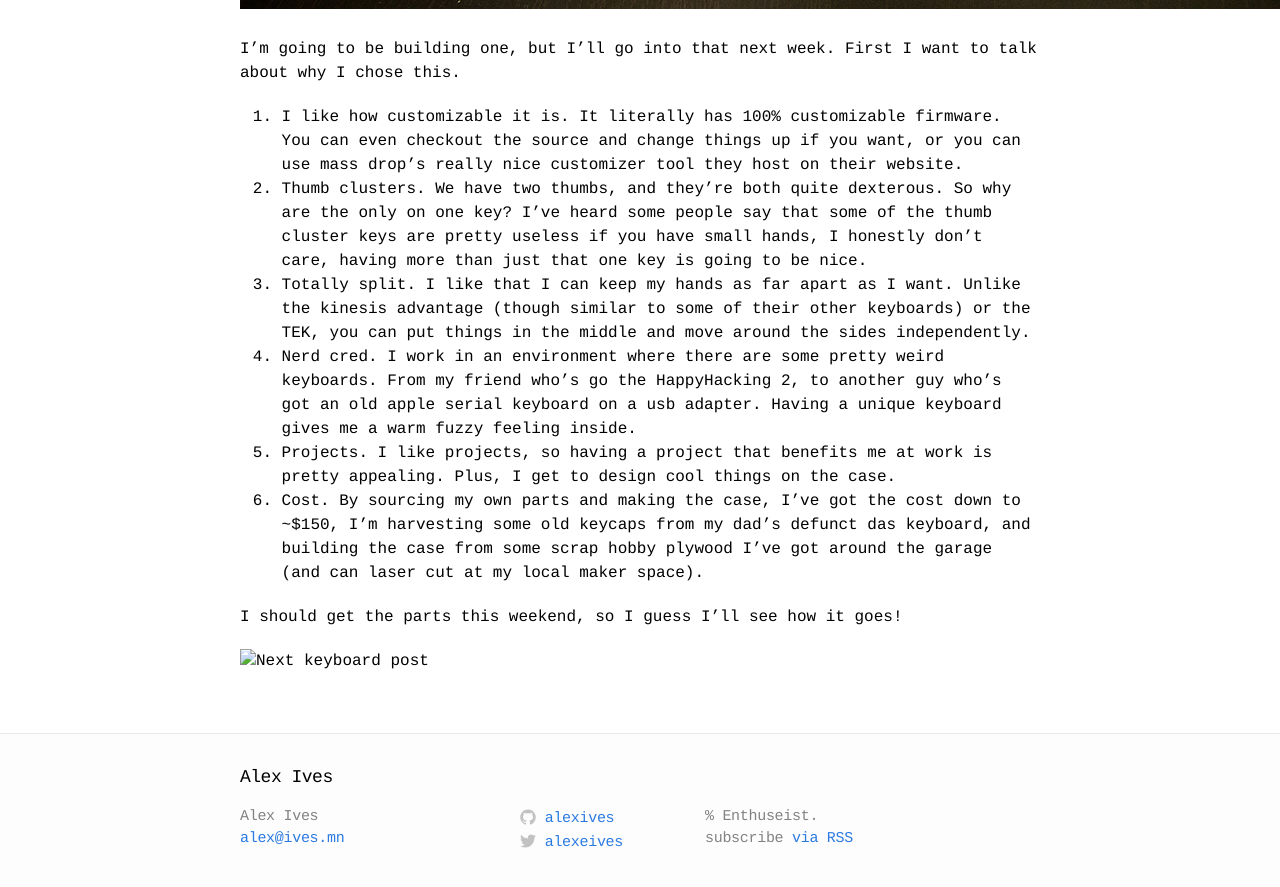
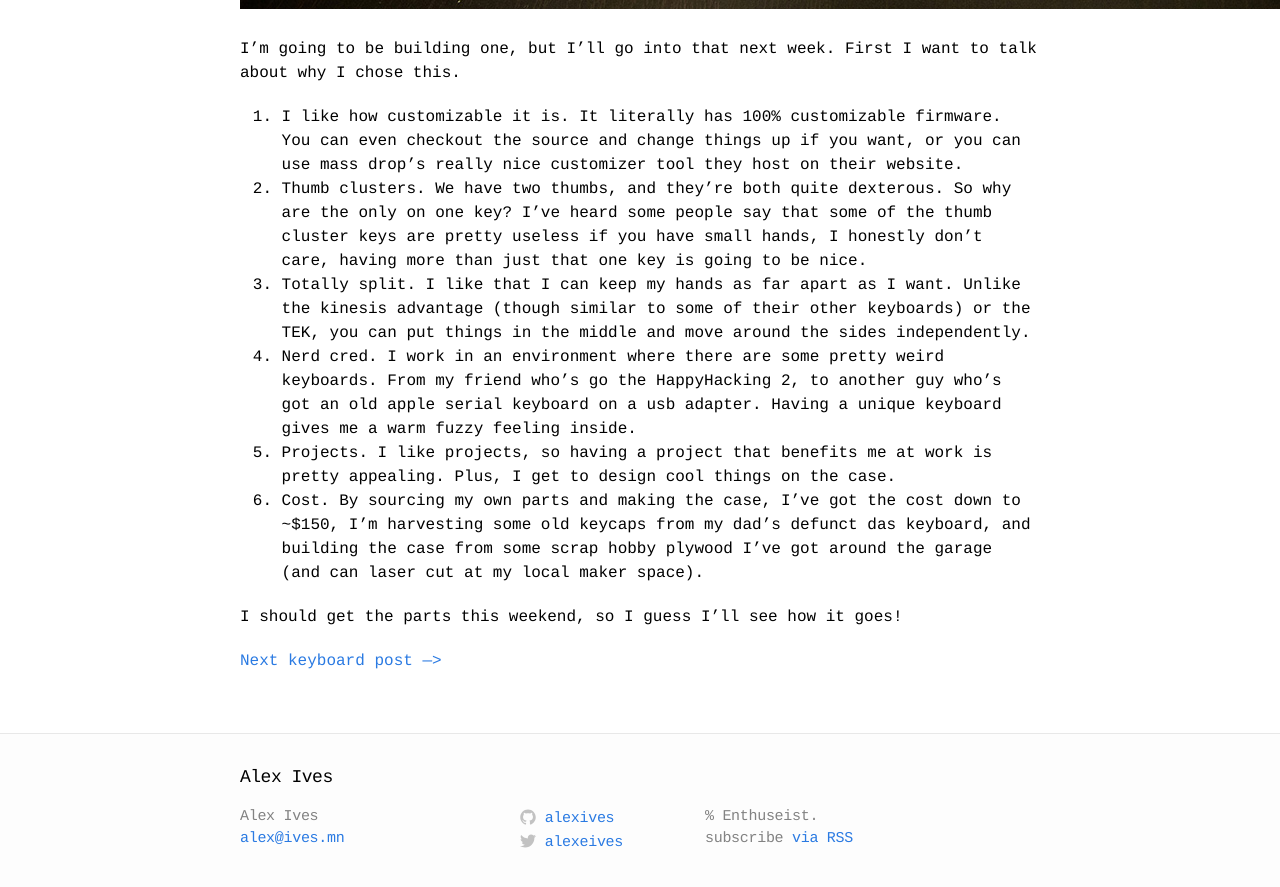
Before and after one commit to alexives/alexives.github.io, a Jekyll site: the page built from _posts/2014-09-17-on-keyboards.md, in a window 1280 px wide and 900 px high, scrolled down 5593 px. Shown: the top 887 px of the window. Built offline with Jekyll 4.4.1, drawn with Linux system fonts in a browser that asks for light colours.

Commit message:
Updated post with new stuff.

```diff
--- a/_posts/2014-09-17-on-keyboards.md
+++ b/_posts/2014-09-17-on-keyboards.md
@@ -72,4 +72,4 @@ I'm going to be building one, but I'll go into that next week. First I want to t
 
 I should get the parts this weekend, so I guess I'll see how it goes!
 
-![Next keyboard post]({{site.baseurl}}/keyboards/2014/09/17/on-keyboards/)
+[Next keyboard post --->]({{site.baseurl}}/keyboards/2014/09/17/on-keyboards/)
```
